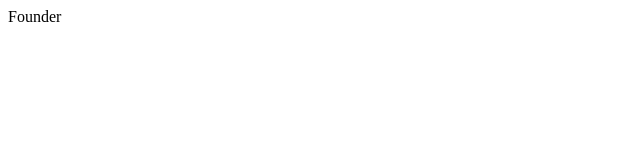
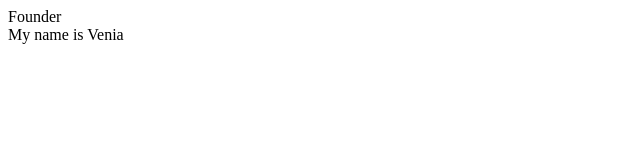
Before and after one commit to kupolua/Skills.City, a plain HTML site: page webui/index.html in a window 1280 px wide. Shown: the whole page, without its empty margins (0-640 px from the left). Drawn offline with Linux system fonts and the light colour scheme.

Commit message:
beforeSkills.City

```diff
--- a/webui/index.html
+++ b/webui/index.html
@@ -6,5 +6,6 @@
 </head>
 <body>
     <div>Founder</div>
+	<div>My name is Venia</div>
 </body>
 </html>
```
